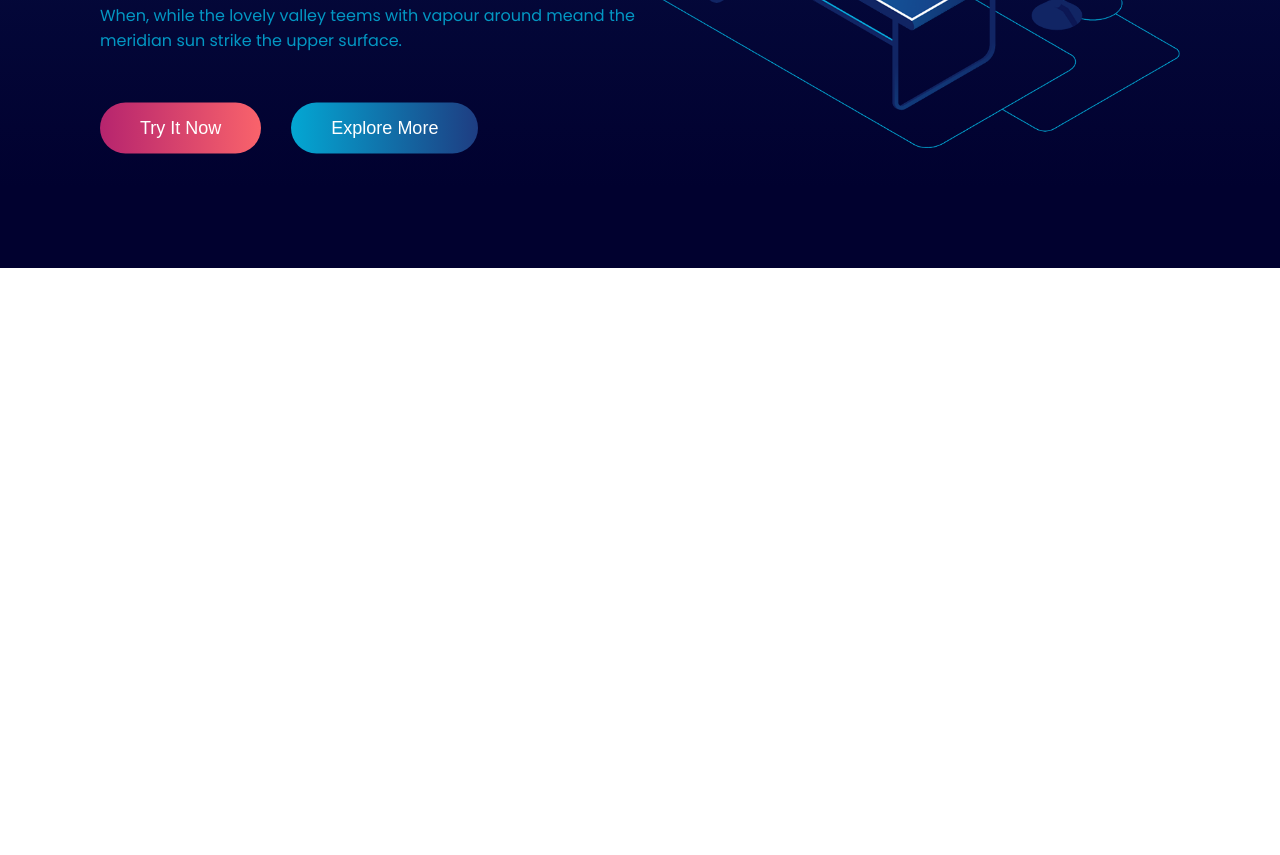
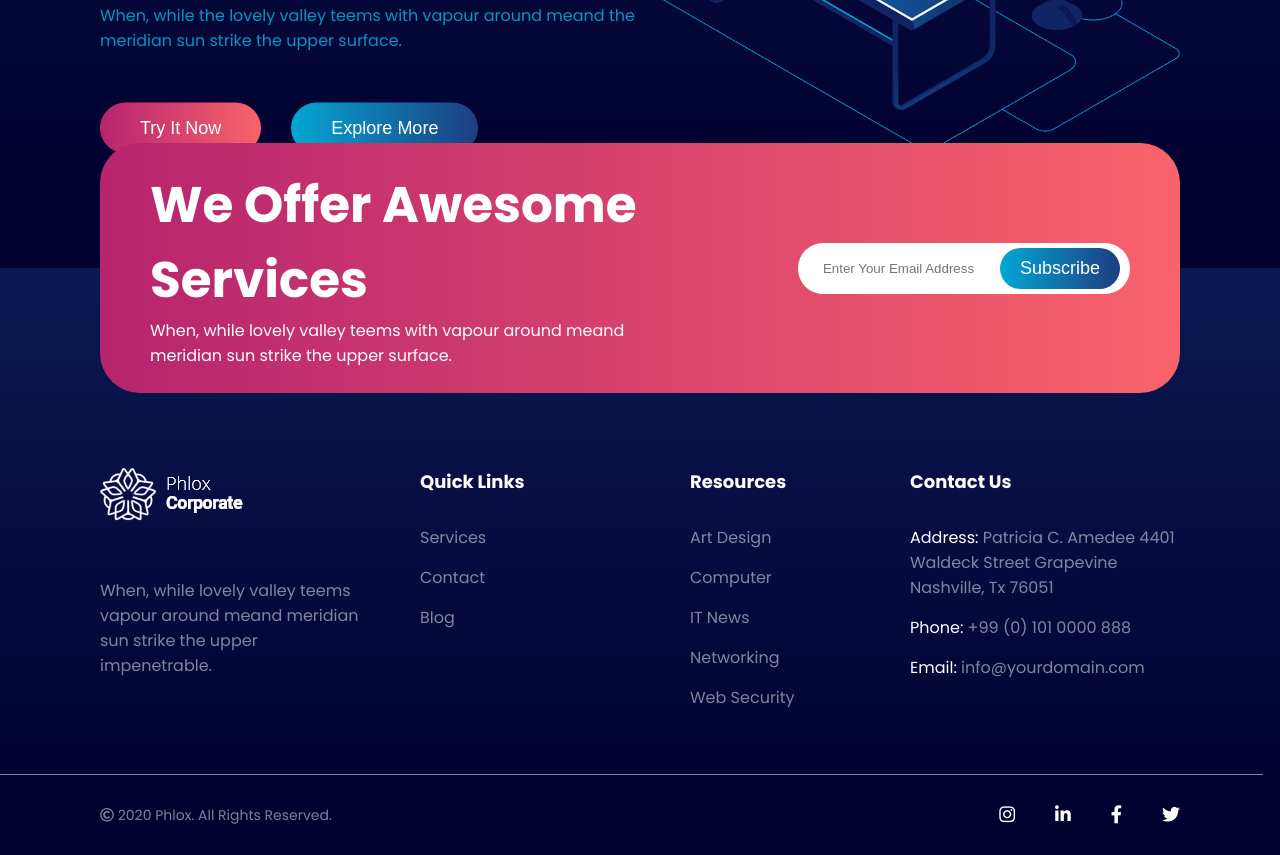
Before and after one commit to DavideSadotti/proj-html-vuejs, a website: page index.html in a window 1280 px wide. Shown: the part 532-1387 px from the top of the page. Before the commit the page ends 800 px from the top, so only its background shows below. Drawn offline with nearby package versions, Linux system fonts and the light colour scheme.

Commit message:
Footer Completato

```diff
--- a/index.html
+++ b/index.html
@@ -53,7 +53,52 @@
 
     <!-- PIE' DI PAGINA -->
     <footer>
-
+      <div>
+        <div class="subscribe">
+          <div>
+            <div>
+              <h2>We Offer Awesome Services</h2>
+              <p>When, while lovely valley teems with vapour around meand meridian sun strike the upper surface.</p>
+            </div>
+            <div>
+              <input type="email" placeholder="Enter Your Email Address">
+              <button>Subscribe</button>
+            </div>
+          </div>
+        </div>
+        <div class="link">
+          <div>
+            <img src="img/logo-navbar.png" alt="">
+            <p>When, while lovely valley teems vapour around meand meridian sun strike the upper impenetrable.</p>
+          </div>
+          <div>
+            <h4>Quick Links</h4>
+            <ul>
+              <li v-for="item in link">{{ item }}</li>
+            </ul>
+          </div>
+          <div>
+            <h4>Resources</h4>
+            <ul>
+              <li v-for="item in resources">{{ item }}</li>
+            </ul>
+          </div>
+          <div>
+            <h4>Contact Us</h4>
+            <ul>
+              <li v-for="(item, name) in contact"><span>{{ toCapitalize(name) }}:</span> {{ item }}</li>
+            </ul>
+          </div>
+        </div>
+        <div class="copyright">
+          <div>
+            <p><i class="far fa-copyright"></i> 2020 Phlox. All Rights Reserved.</p>
+          </div>
+          <div>
+            <i v-for="logo in social" :class="'fab fa-' + logo"></i>
+          </div>
+        </div>
+      </div>
     </footer>
 
   </div>
--- a/js/script.js
+++ b/js/script.js
@@ -9,10 +9,35 @@ var app = new Vue(
         'Blog',
         'Contact',
         'Portfolio'
-      ]
+      ],
+      social:[
+        'instagram',
+        'linkedin-in',
+        'facebook-f',
+        'twitter'
+      ],
+      link:[
+        'Services',
+        'Contact',
+        'Blog'
+      ],
+      resources:[
+        'Art Design',
+        'Computer',
+        'IT News',
+        'Networking',
+        'Web Security'
+      ],
+      contact:{
+          address: 'Patricia C. Amedee 4401 Waldeck Street Grapevine Nashville, Tx 76051',
+          phone: '+99 (0) 101 0000 888',
+          email: 'info@yourdomain.com'
+        }
     },
     methods: {
-
+      toCapitalize: function(name){
+        return name.charAt(0).toUpperCase() + name.slice(1)
+      }
     }
   }
 );
--- a/src/Partials/_common.scss
+++ b/src/Partials/_common.scss
@@ -8,3 +8,13 @@ body{
   color: $textColor;
   font-family: 'Poppins', sans-serif;
 }
+
+header, footer{
+  background: linear-gradient(0deg, rgba(1,1,47,1) 10%, rgba(11,25,83,1) 100%);
+}
+
+header > div, footer > div{
+  max-width: $navbarContainer;
+  padding: 0 100px;
+  margin: auto;
+}
--- a/src/Partials/_footer.scss
+++ b/src/Partials/_footer.scss
@@ -0,0 +1,121 @@
+footer{
+  color: $whiteOpacity;
+  position: relative;
+
+  .subscribe{
+    position: relative;
+
+    > div{
+      width: 100%;
+      height: 250px;
+      position: absolute;
+      background: linear-gradient(90deg, $pinkColor 0%, $orangeColor 100%);
+      bottom: 0;
+      transform: translateY(50%);
+      display: flex;
+      justify-content: space-between;
+      color: white;
+      border-radius: 40px;
+      align-items: center;
+
+      > div{
+        margin: 0 50px;
+      }
+
+      > div:last-of-type{
+        background-color: white;
+        padding: 5px 10px 5px 25px;
+        border-radius: 25px;
+        display: flex;
+        justify-content: space-between;
+        width: 400px;
+
+        input{
+          border: none;
+          outline: none;
+        }
+
+        button{
+          color: white;
+          font-size: 18px;
+          border: none;
+          border-radius: 50px;
+          padding: 10px 20px;
+          background: linear-gradient(90deg, $bluButton 0%, $darkBluButton 100%);
+          cursor: pointer;
+        }
+
+        button:hover{
+          background: linear-gradient(90deg, $darkBluButton 0%, $bluButton 100%);
+        }
+      }
+
+      h2{
+        font-size: 50px;
+      }
+    }
+  }
+
+  .link{
+    color: white;
+    display: flex;
+    padding: 200px 0 50px 0;
+
+    div:nth-child(n+2):not(:last-child){
+      padding: 0 50px;
+    }
+
+    > div{
+      width: 25%;
+
+      img{
+        margin-bottom: 50px;
+      }
+
+      h4{
+        font-size: $normalFont;
+        margin-bottom: 30px;
+      }
+
+      p, li{
+        color: $whiteOpacity;
+      }
+
+      li{
+        list-style: none;
+        margin: 15px 0;
+
+        span{
+          color: white;
+        }
+      }
+    }
+  }
+
+  .copyright{
+    display: flex;
+    justify-content: space-between;
+    height: 80px;
+    align-items: center;
+
+    div:first-of-type{
+      font-size: $miniFont;
+    }
+
+    div:last-of-type i{
+      margin-left: 40px;
+      font-size: $normalFont;
+      color: white;
+    }
+  }
+
+  .copyright::after{
+    content: "";
+    display: block;
+    width: calc(100vw - 17px);
+    border-bottom: 1px solid $whiteOpacity  ;
+    position: absolute;
+    left: 0;
+    bottom: 80px;
+  }
+}
--- a/src/Partials/_header.scss
+++ b/src/Partials/_header.scss
@@ -1,12 +1,6 @@
 header{
-  background: linear-gradient(0deg, rgba(1,1,47,1) 10%, rgba(11,25,83,1) 100%);
   color: white;
   height: 100vh;
-
-  > div{
-    max-width: $navbarContainer;
-    padding: 0 100px;
-    margin: auto;
 
   .navbar{
     display: flex;
@@ -84,13 +78,17 @@ header{
           color: $bluColor;
         }
 
-        button:first-of-type{
+        button{
           display: inline-block;
           color: white;
           font-size: 18px;
           border: none;
           border-radius: 50px;
           padding: 15px 40px;
+          cursor: pointer;
+        }
+
+        button:first-of-type{
           background: linear-gradient(90deg, $pinkColor 0%, $orangeColor 100%);
         }
 
@@ -99,12 +97,6 @@ header{
         }
 
         button:last-of-type{
-          display: inline-block;
-          color: white;
-          font-size: 18px;
-          border: none;
-          border-radius: 50px;
-          padding: 15px 40px;
           background: linear-gradient(90deg, $bluButton 0%, $darkBluButton 100%);
           margin-left: 30px;
 
@@ -116,4 +108,3 @@ header{
       }
     }
 }
-}
--- a/src/Partials/_variables.scss
+++ b/src/Partials/_variables.scss
@@ -3,6 +3,7 @@ $textColor: #0C0C0C;
 $bluColor: #03A7D3E6;
 $orangeColor: #F9636B;
 $pinkColor: #B6246E;
+$whiteOpacity: rgba(255, 255, 255, .5);
 
 // BACKGROUND COLOR
 $bluBack: #527CEB;
```
Also changed, not shown: dist/app.css. Lines whose indentation alone changed are shown as unchanged.
